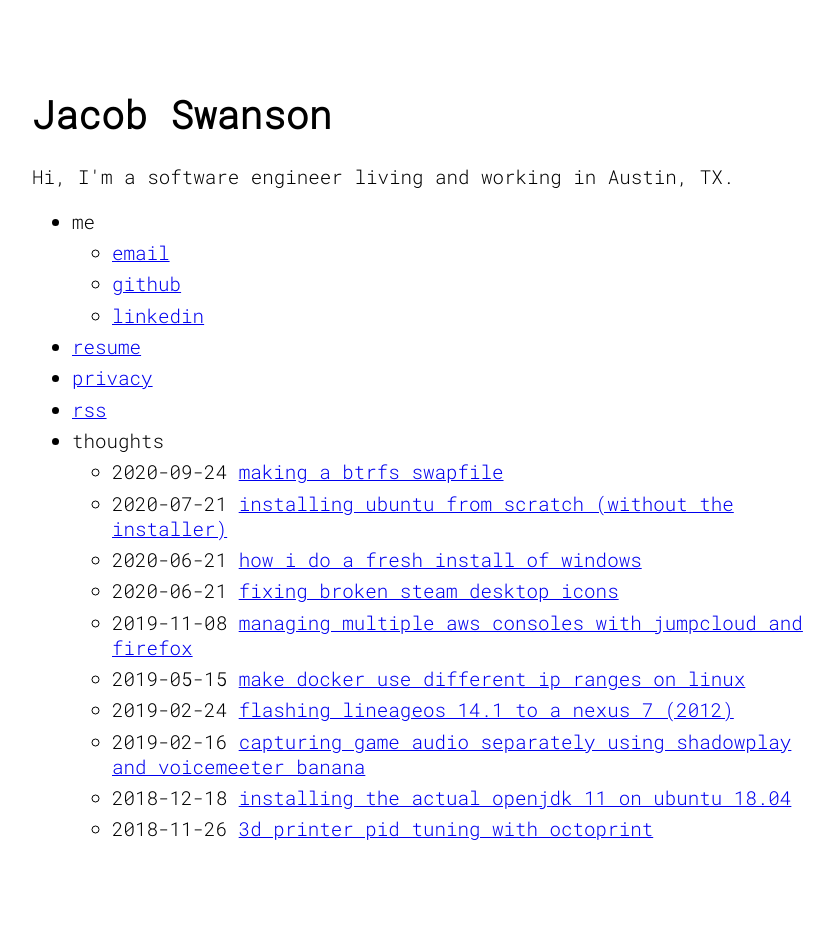
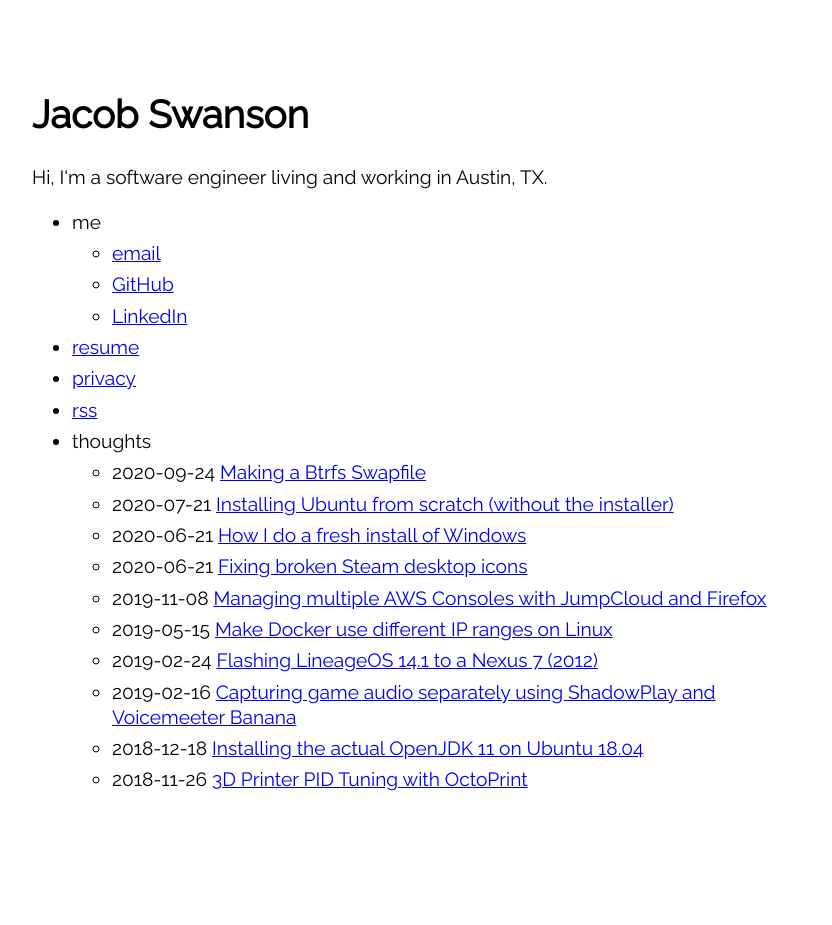
Before and after one commit to jacob-swanson/personal-site, a Jekyll site: the page built from index.md, in a window 1280 px wide. Shown: the whole page, without its empty margins (208-1040 px from the left). Built offline with Jekyll 4.4.1, drawn with Linux system fonts in a browser that asks for light colours; after the commit the page ends 900 px from its top, so only the background shows below that.

Commit message:
Refactor site

```diff
--- a/_includes/menu_item.html
+++ /dev/null
@@ -1,19 +0,0 @@
-<ul>
-  {% for item in include.collection %}
-    <li>
-    {% if item.url != false %}
-    <a href="{{ item.url }}" {% if item.external != false %}target="_blank"{% endif %}>{{ item.title }}</a>
-    {% else %}
-      {{ item.title }}
-    {% endif %}
-    </li>
-
-    {% if item.post_list == true %}
-      {% include post_list.html %}
-    {% endif %}
-
-    {% if item.entries != blank %}
-      {% include menu_item.html collection=item.entries %}
-    {% endif %}
-  {% endfor %}
-</ul>
--- a/_includes/post_list.html
+++ /dev/null
@@ -1,9 +0,0 @@
-{% if site.posts.size > 0 %}
-  <ul>
-    {% for post in site.posts %}
-      <li>
-        {{ post.date | date: '%Y-%m-%d' }} <a href="{{ post.url | relative_url }}">{{ post.title | downcase }}</a>
-      </li>
-    {% endfor %}
-  </ul>
-{% endif %}
--- /dev/null
+++ b/_includes/post_list.md
@@ -0,0 +1,2 @@
+{% for post in site.posts %}{{ include.spaces }}* {{ post.date | date: '%Y-%m-%d' }} <a href="{{ post.url | relative_url }}">{{ post.title }}</a>
+{% endfor %}
--- a/_includes/style.css
+++ b/_includes/style.css
@@ -1,9 +1,17 @@
+/* From: https://fonts.gstatic.com/s/raleway/v18/1Ptxg8zYS_SKggPN4iEgvnHyvveLxVvaorCIPrE.woff2 */
+@font-face {
+  font-family: 'Raleway';
+  font-style: normal;
+  font-weight: 400;
+  src: url(/assets/Railway.woff2) format('woff2');
+  unicode-range: U+0000-00FF, U+0131, U+0152-0153, U+02BB-02BC, U+02C6, U+02DA, U+02DC, U+2000-206F, U+2074, U+20AC, U+2122, U+2191, U+2193, U+2212, U+2215, U+FEFF, U+FFFD;
+}
+
 /* From: https://fonts.googleapis.com/css2?family=Roboto+Mono:wght@300&display=swap */
 @font-face {
   font-family: 'Roboto Mono';
   font-style: normal;
   font-weight: 300;
-  font-display: swap;
   src: url(/assets/RobotoMono-Light.woff2) format('woff2');
   unicode-range: U+0000-00FF, U+0131, U+0152-0153, U+02BB-02BC, U+02C6, U+02DA, U+02DC, U+2000-206F, U+2074, U+20AC, U+2122, U+2191, U+2193, U+2212, U+2215, U+FEFF, U+FFFD;
 }
@@ -14,8 +22,8 @@
 
 body {
   color: black;
-  font-family: 'Roboto Mono', monospace;
   font-size: 1.2rem;
+  font-family: 'Raleway', sans-serif;
   line-height: 1.3;
   margin: 0;
   min-height: 100%;
@@ -29,8 +37,6 @@
 
 li { margin: 0.4rem 0; }
 
-*:target { background-color: yellow; }
-
 .w {
   max-width: 800px;
   margin: 0 auto;
@@ -40,9 +46,14 @@
 hr {
   text-align: center;
   border: 0;
+}
 
-  &:before { content: '/////' }
-  &:after { content: attr(data-content) '/////' }
+hr:before {
+  content: '/////';
+}
+
+hr:after {
+  content: attr(data-content) "/////";
 }
 
 table, th, td {
@@ -54,6 +65,7 @@
 code {
   color: white;
   background-color: black;
+  font-family: 'Roboto Mono', monospace;
 }
 
 div.highlighter-rouge code {
@@ -66,9 +78,9 @@
   font-style: italic;
   border: thin solid black;
   padding: 1rem;
+}
 
-  p { margin: 0; }
-}
+blockquote p { margin: 0; }
 
 img {
   max-width: 100%;
--- a/index.md
+++ b/index.md
@@ -6,4 +6,12 @@
   <p>Hi, I'm a software engineer living and working in Austin, TX.</p>
 </header>
 
-{% include menu_item.html collection=site.data.menu.entries %}
+* me
+  * [email](mailto:me@jacob-swanson.com)
+  * [GitHub](https://github.com/jacob-swanson)
+  * [LinkedIn](https://www.linkedin.com/in/jacob-swanson-1a1660a3/)
+* [resume](/resume.html)
+* [privacy](/privacy.html)
+* [rss](/privacy.html)
+* thoughts
+{% include post_list.md spaces="  " %}
```
Also changed, not shown: _data/menu.yml (deleted, +0 -26 lines), _data/wishlists.yml (deleted, +0 -14 lines), resume.md (+11 -7 lines), wishlists.md (+5 -1 lines), assets/Railway.woff2 (added), 2 other files.
